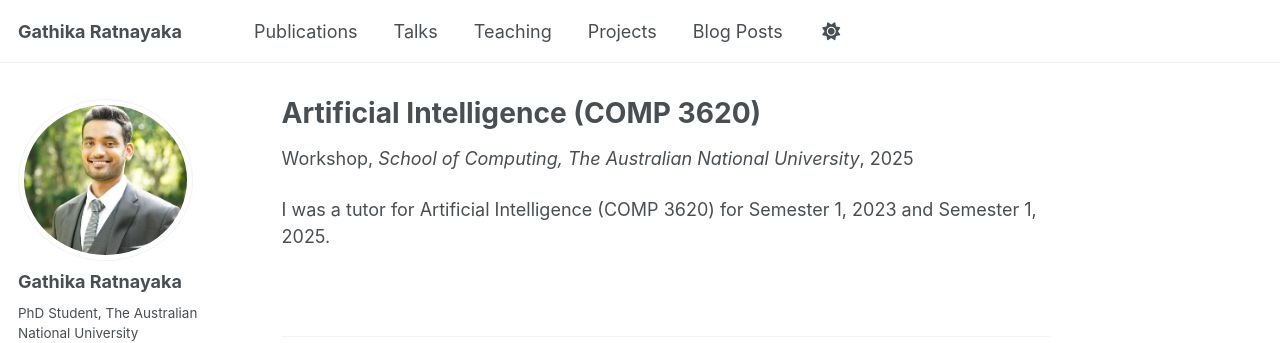
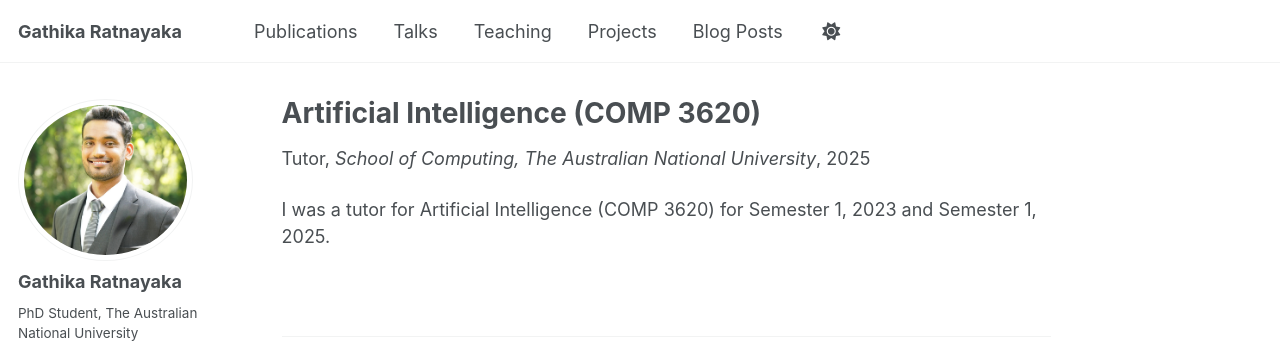
Before and after one commit to Gathika94/gathika94.github.io, a Jekyll site: the page built from _teaching/1_artificial_intelligence.md, in a window 1280 px wide and 937 px high. Shown: the top 343 px of the window. Built offline with Jekyll 4.4.1, drawn with Linux system fonts in a browser that asks for light colours; some web fonts are replaced; a script that is not in the unit is left out.

Commit message:
modifications

```diff
--- a/_teaching/artificial_intelligence.md
+++ b/_teaching/1_artificial_intelligence.md
@@ -1,10 +1,9 @@
 ---
 title: "Artificial Intelligence (COMP 3620)"
 collection: teaching
-type: "Workshop"
-permalink: /teaching/artificial_intelligence
+type: "Tutor"
+permalink: /teaching/1_artificial_intelligence
 venue: "School of Computing, The Australian National University"
-date: 2025-12-25
 location: "Canberra, Australia"
 ---
 
```
Also changed, not shown: _teaching/2_relational_databases.md (renamed from _teaching/relational_databases.md, +1 -2 lines).
